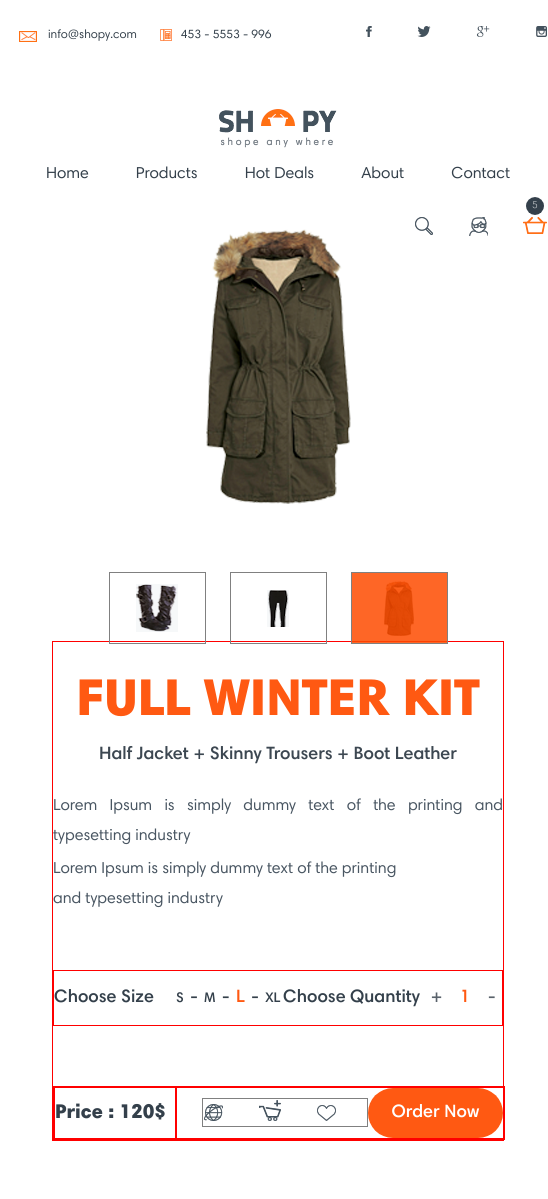
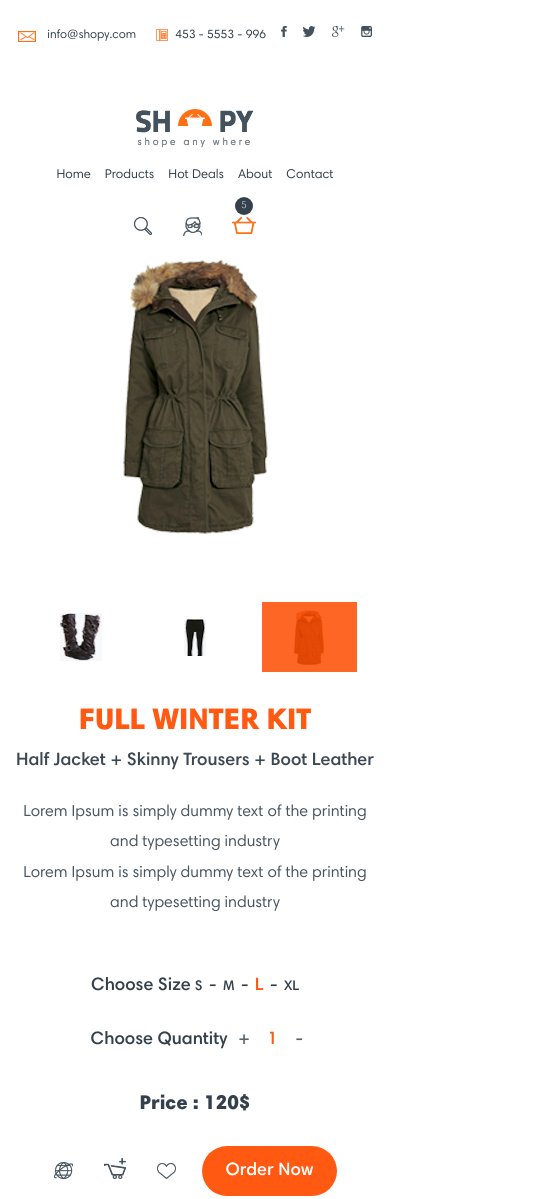
Before and after one commit to vosem/shopy, a plain HTML site: page index.html in a window 390 px wide. Shown: the whole page, 548 px wide, since content can reach past the window. Before the commit the page ends 1149 px from the top, so only its background shows below. Drawn offline with Linux system fonts and the light colour scheme.

Commit message:
added adaptiveness

```diff
--- /dev/null
+++ b/assets/css/fonts.css
@@ -0,0 +1,25 @@
+@font-face {
+	font-family: 'HarmoniaSansProCyr';
+	src: url(../fonts/HarmoniaSansProCyr-Light.woff);
+	font-weight: 300;
+}
+@font-face {
+	font-family: 'HarmoniaSansProCyr';
+	src: url(../fonts/HarmoniaSansProCyr-Regular.woff);
+	font-weight: 400;
+}
+@font-face {
+	font-family: 'HarmoniaSansProCyr';
+	src: url(../fonts/HarmoniaSansProCyr-SemiBd.woff);
+	font-weight: 600;
+}
+@font-face {
+	font-family: 'HarmoniaSansProCyr';
+	src: url(../fonts/HarmoniaSansProCyr-Bold.woff);
+	font-weight: 700;
+}
+@font-face {
+	font-family: 'HarmoniaSansProCyr';
+	src: url(../fonts/HarmoniaSansProCyr-Black.woff);
+	font-weight: 900;
+}
--- a/assets/css/big_header.css
+++ b/assets/css/header.css
@@ -1,8 +1,63 @@
+.wrapper{
+	max-width: 1540px;
+	width: 100%;
+}
+.small-header{
+	max-width: 1170px;
+	width: 95%;
+	height: 60px;
+	margin: auto;
+}
+.small-header ul{
+	display: inline-block;
+}
+ul.contacts{
+	padding-left: 30px;
+}
+.contacts li {
+	display: inline-block;
+	list-style: none;
+	font-family: HarmoniaSansProCyr, Arial, serif;
+	font-weight: 400;
+	font-size: 12px;
+}
+.contacts li:nth-child(2) {
+	margin-left: 35px;
+}
+.contacts a,
+.contacts a:visited {
+	position: relative;
+	text-decoration: none;
+	color: #34404b;
+}
+.mail a:before {
+	content: url(../img/contacts_mail.png);
+	position: absolute;
+	top: 1px;
+	left: -30px;
+}
+.phone a:before {
+	content: url(../img/contacts_phone.png);
+	position: absolute;
+	left: -20px;
+}
+
+ul.social{
+	float: right;
+	padding-left: 0;
+}
+.social li {
+	display: inline-block;
+	margin-right: 10px;
+	list-style: none;
+}
+.social li:last-child {
+	margin-right: 0;
+}
 .big-header {
 	height: 121px;
 	max-width: 1170px;
 	width: 95%;
-	min-width: 540px;
 	margin: auto;
 }
 h1 {
@@ -28,12 +83,15 @@ h1 {
 	margin-top: 16px;
 }
 .menu {
-	width: calc(100% - 126px);
+	width: calc(100% - 125px);
 	margin-left: 0;
 	margin-right: 0;
 }
+ul.links {
+	padding-left: 35px;
+}
 .links li {
-	margin-left: 43px;
+	margin-left: 40px;
 	color: #34404b;
 }
 .links a,
@@ -51,7 +109,7 @@ h1 {
 	border: none;
 	outline: none;
 	cursor: pointer;
-	margin-left: 30px;
+	margin-left: 25px;
 }
 .search {
 	background: url(../img/header_search.png) no-repeat;
@@ -75,7 +133,7 @@ ul.capabilities {
 	height: 18px;
 	position: absolute;
 	top: -19px;
-	left: 34px;
+	left: 29px;
 	background-color: #34404b;
 	border-radius: 50%;
 	color: white;
@@ -86,7 +144,7 @@ ul.capabilities {
 	font-weight: 300;
 }
 
-@media /*(min-width: 768px) and */(max-width: 1024px) {
+@media (max-width: 1024px) {
 	.big-header {
 		text-align: center;
 	}
@@ -107,3 +165,20 @@ ul.capabilities {
 		margin-left: 0;
 	}
 }
+
+@media (max-width: 580px) {
+	.links li {
+		margin-left: 10px;
+	}
+	.links a {
+		font-size: 0.8em;
+	}
+	ul.capabilities {
+		float: none;
+
+		padding-left: 0;
+	}
+	button.search {
+		margin-left: 0;
+	}
+}
--- a/assets/css/product.css
+++ b/assets/css/product.css
@@ -1,13 +1,12 @@
 div.product {
 	max-width: 1170px;
-	min-width: 540px;
 	margin: auto;
 }
 div.product-image {
 	display: inline-block;
-	width: 364px;
-	height: 412px;
-	margin-top: 104px;
+	width: 470px;
+	height: 415px;
+	margin-top: 100px;
 	vertical-align: top;
 	text-align: center;
 }
@@ -17,10 +16,8 @@ div.big-product-img {
 	margin: auto;
 	background-size: 100%;
 	background: url("../img/big_product_img.png") center;
-	border-radius: solid 1px red;
 }
 div.product-img-thumbnails {
-	width: 340px;
 	margin: 68px auto 0 auto;
 }
 .product-img {
@@ -28,8 +25,7 @@ div.product-img-thumbnails {
 	position: relative;
 	width: 95px;
 	height: 70px;
-	border: solid 1px grey;
-	margin-left: 20px;
+	margin-left: 15px;
 }
 /*.product-img:hover::before,*/
 .img-active::before {
@@ -57,11 +53,10 @@ div.product-img-thumbnails {
 .product-details {
 	display: inline-block;
 	max-width: 615px;
-	width: 53%;
+	width: 55%;
 	min-width: 450px;
-	margin-left: 87px;
+	margin-left: 5px;
 	vertical-align: top;
-	border: solid 1px red;
 }
 h2 {
 	margin: 85px 0 0 0;
@@ -81,7 +76,7 @@ h3 {
 }
 .product-description {
 	max-width: 615px;
-	margin: 0 0 2px 0;
+	margin: 0;
 	line-height: 1.9;
 	font-family: HarmoniaSansProCyr, Arial, serif;
 	font-weight: 400;
@@ -90,10 +85,8 @@ h3 {
 }
 .product-options {
 	max-width: 615px;
-	margin-top: 55px;
-	border: 1px solid red;
+	margin-top: 60px;
 }
-
 .product-size span {
 	display: inline-block;
 	font-family: HarmoniaSansProCyr, Arial, serif;
@@ -161,7 +154,6 @@ ul.product-size-types {
 	width: 100%;
 	margin-top: 60px;
 	vertical-align: middle;
-	border: solid 1px red;
 }
 .price {
 	display: table-cell;
@@ -170,13 +162,11 @@ ul.product-size-types {
 	font-weight: 900;
 	font-size: 20px;
 	color: #34404b;
-	border: solid 1px red;
 }
 .product-actions {
 	display: table-cell;
 	vertical-align: middle;
 	text-align: right;
-	border: solid 1px red;
 }
 .share {
 	width: 20px;
@@ -201,30 +191,68 @@ ul.product-size-types {
 .product-action-icons {
 	display: inline-block;
 	vertical-align: middle;
-	border: solid 1px grey;
 	text-align: right;
 }
 .product-action-icons img {
-	margin-right: 30px;
+	margin-right: 25px;
 }
-
-@media /*(min-width: 768px) and */(max-width: 1024px) {
+@media (max-width: 1115px) {
+	.product-details {
+		width: 45%;
+	}
+	.product-options {
+		margin-top: 40px;
+	}
+	.product-footer-line {
+		margin-top: 40px;
+	}
+}
+@media (max-width: 1024px) {
 	div.product-image {
 		display: block;
-		margin: auto;
+		margin: 30px auto 0 auto;
 	}
 	.product-details {
 		display: block;
 		margin: auto;
 	}
-	h2{
+	h2 {
 		margin-top: 30px;
 		text-align: center;
 	}
-		h3{
+	h3 {
 		text-align: center;
 	}
 	.product-description {
-		text-align: justify;
+		text-align: center;
+	}
+	ul.product-size-types {
+		padding-left: 0;
+	}
 }
+@media (max-width: 580px) {
+	div.product-image {
+		width: 100%;
+	}
+	.product-details {
+		width: 100%;
+		min-width: 100%;
+	}
+	h2 {
+		font-size: 30px;
+	}
+	.product-size,
+	.product-quantity,
+	.price,
+	.product-actions {
+		display: block;
+		text-align: center;
+	}
+	.product-quantity {
+		float: none;
+		margin-left: 10px;
+	}
+	.product-actions {
+		margin-top: 30px;
+	}
 }
--- a/assets/css/style.css
+++ /dev/null
@@ -1,80 +0,0 @@
-@font-face {
-	font-family: 'HarmoniaSansProCyr';
-	src: url(../fonts/HarmoniaSansProCyr-Light.ttf);
-	font-weight: 300;
-}
-@font-face {
-	font-family: 'HarmoniaSansProCyr';
-	src: url(../fonts/HarmoniaSansProCyr-Regular.ttf);
-	font-weight: 400;
-}
-@font-face {
-	font-family: 'HarmoniaSansProCyr';
-	src: url(../fonts/HarmoniaSansProCyr-SemiBd.ttf);
-	font-weight: 600;
-}
-@font-face {
-	font-family: 'HarmoniaSansProCyr';
-	src: url(../fonts/HarmoniaSansProCyr-Bold.ttf);
-	font-weight: 700;
-}
-@font-face {
-	font-family: 'HarmoniaSansProCyr';
-	src: url(../fonts/HarmoniaSansProCyr-Black.ttf);
-	font-weight: 900;
-}
-
-.wrapper{
-	max-width: 1540px;
-	width: 100%;
-}
-.small-header{
-	max-width: 1170px;
-	width: 95%;
-	min-width: 540px;
-	height: 60px;
-	margin: auto;
-}
-.small-header ul{
-	display: inline-block;
-}
-.contacts li {
-	display: inline-block;
-	list-style: none;
-	font-family: HarmoniaSansProCyr, Arial, serif;
-	font-weight: 400;
-	font-size: 12px;
-}
-.contacts li:nth-child(2) {
-	margin-left: 40px;
-}
-.contacts a,
-.contacts a:visited {
-	position: relative;
-	text-decoration: none;
-	color: #34404b;
-}
-.mail a:before {
-	content: url(../img/contacts_mail.png);
-	position: absolute;
-	top: 1px;
-	left: -30px;
-}
-.phone a:before {
-	content: url(../img/contacts_phone.png);
-	position: absolute;
-	left: -22px;
-}
-
-ul.social{
-	float: right;
-	padding-left: 0;
-}
-.social li {
-	display: inline-block;
-	margin-right: 40px;
-	list-style: none;
-}
-.social li:last-child {
-	margin-right: 0;
-}
--- a/assets/js/index.js
+++ b/assets/js/index.js
@@ -1,10 +1,10 @@
-const imageThumbnails = Array.from(document.getElementsByClassName('product-img'));
-const productBigImages = [
+let imageThumbnails = Array.from(document.getElementsByClassName('product-img'));
+let productBigImages = [
 	'url(\"assets/img/thumbnails_boots_img.png\") center no-repeat',
 	'url(\"assets/img/thumbnails_trousers_img.png\") center no-repeat',
 	'url(\"assets/img/big_product_img.png\") center'
 ];
-const bigProductImg = document.getElementsByClassName('big-product-img')[0];
+let bigProductImg = document.getElementsByClassName('big-product-img')[0];
 
 for (let img of imageThumbnails) {
 
@@ -33,3 +33,45 @@ minusBtn.onclick = () => {
 		quantity.value = +quantity.value - 1;
 	};
 };
+
+////////////////////// IE //////////////////////////////////////////////////////////////
+// "use strict";
+
+// var imageThumbnails = document.getElementsByClassName('product-img');
+// var imageThumbnailsArray = Array.prototype.slice.call(imageThumbnails, 0);
+// var productBigImages = ['url(\"assets/img/thumbnails_boots_img.png\") center no-repeat', 'url(\"assets/img/thumbnails_trousers_img.png\") center no-repeat', 'url(\"assets/img/big_product_img.png\") center'];
+// var bigProductImg = document.getElementsByClassName('big-product-img')[0];
+
+// var _loop = function _loop() {
+// 	var img = imageThumbnailsArray[_i];
+// 	img.addEventListener('click', function() {
+// 		var imgIndex = imageThumbnailsArray.indexOf(img);
+
+// 		for (var _i2 = 0; _i2 < imageThumbnailsArray.length; _i2++) {
+// 			var _img = imageThumbnailsArray[_i2];
+
+// 			_img.classList.remove('img-active');
+// 		}
+
+// 		img.classList.toggle('img-active');
+// 		bigProductImg.style.background = productBigImages[imgIndex];
+// 	});
+// };
+
+// for (var _i = 0; _i < imageThumbnailsArray.length; _i++) {
+// 	_loop();
+// }
+
+// var quantity = document.getElementById('quantity-input'),
+// 	plusBtn = document.getElementById('quantity-inc-button'),
+// 	minusBtn = document.getElementById('quantity-dec-button');
+
+// plusBtn.onclick = function() {
+// 	quantity.value = +quantity.value + 1;
+// };
+
+// minusBtn.onclick = function() {
+// 	if (quantity.value > 1) {
+// 		quantity.value = +quantity.value - 1;
+// 	}
+// };
--- a/index.html
+++ b/index.html
@@ -4,8 +4,8 @@
 		<title>SHOPY</title>
 		<meta charset="utf-8" />
 		<meta name="viewport" content="width=device-width, initial-scale=1, user-scalable=no" />
-		<link rel="stylesheet" href="assets/css/style.css" />
-		<link rel="stylesheet" href="assets/css/big_header.css" />
+		<link rel="stylesheet" href="assets/css/fonts.css" />
+		<link rel="stylesheet" href="assets/css/header.css" />
 		<link rel="stylesheet" href="assets/css/product.css" />
 	</head>
 	<body>
@@ -15,7 +15,7 @@
 					<ul class="contacts">
 						<li class="contacts mail"><a href="mailto:info@shopy.com">info@shopy.com</a></li>
 						<li class="contacts phone"><a href="tel:+4535553996">453 - 5553 - 996</a></li>
-					</ul class="social">
+					</ul>
 					<ul class="social">
 						<li><a href="#" class="facebook"><img src="assets/img/social_fb.png" alt=""></a></li>
 						<li><a href="#" class="twitter"><img src="assets/img/social_twitter.png" alt=""></a></li>
@@ -57,9 +57,9 @@
 				</div>
 				<div class="product-details">
 					<h2 class="product-title">Full winter kit</h2>
-					<h3 class="subtitle">Half Jacket + Skinny Trousers + Boot Leather</h3>
+					<h3 class="product-subtitle">Half Jacket + Skinny Trousers + Boot Leather</h3>
 					<p class="product-description">Lorem Ipsum is simply dummy text of the printing and typesetting industry</p>
-					<p class="product-description">Lorem Ipsum is simply dummy text of the printing </br> and typesetting industry</p>
+					<p class="product-description">Lorem Ipsum is simply dummy text of the printing <br/> and typesetting industry</p>
 					<form action="" name="order">
 						<div class="product-options">
 							<div class="product-size">
@@ -107,7 +107,6 @@
 				</div>
 			</div>
 		</div>
-		<!-- Scripts -->
 		<script src="assets/js/index.js"></script>
 	</body>
 </html>
```
Also changed, not shown: assets/fonts/HarmoniaSansProCyr-Black.ttf (deleted), assets/fonts/HarmoniaSansProCyr-Black.woff (added), assets/fonts/HarmoniaSansProCyr-Bold.ttf (deleted), assets/fonts/HarmoniaSansProCyr-Bold.woff (added), assets/fonts/HarmoniaSansProCyr-Light.ttf (deleted), assets/fonts/HarmoniaSansProCyr-Light.woff (added), assets/fonts/HarmoniaSansProCyr-Regular.ttf (deleted), assets/fonts/HarmoniaSansProCyr-Regular.woff (added), assets/fonts/HarmoniaSansProCyr-SemiBd.ttf (deleted), assets/fonts/HarmoniaSansProCyr-SemiBd.woff (added), assets/fonts/TitilliumText22L006.otf (deleted). Lines whose indentation alone changed are shown as unchanged.
